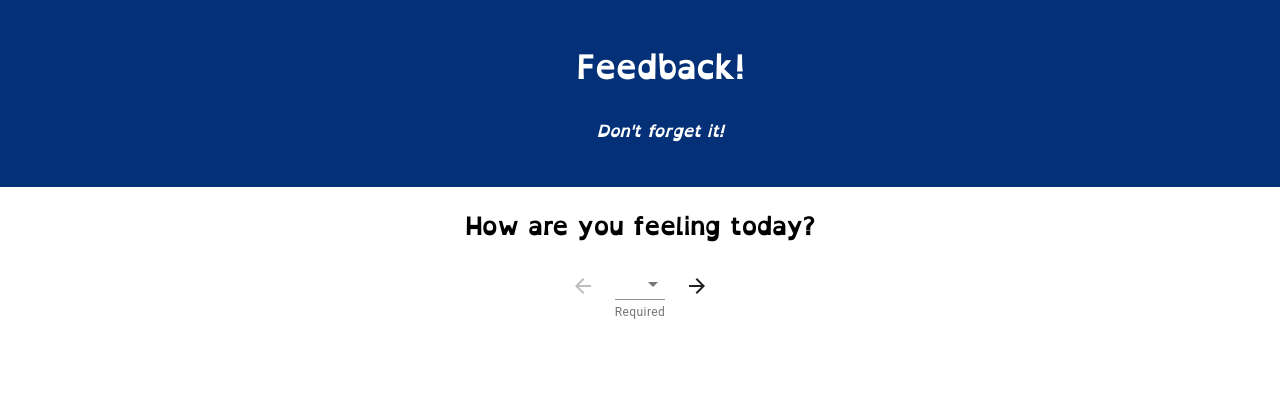
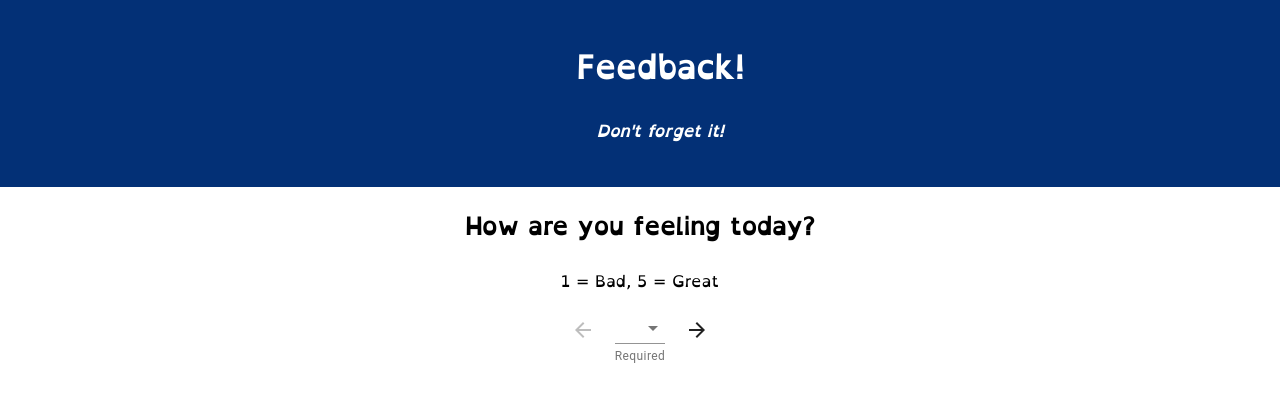
Before and after one commit to unomaas/redux-feedback-loop, a React (Create React App) app: page /#/ in a window 1280 px wide. Shown: the top 398 px of the page. Built offline with nearby package versions, Linux system fonts and the light colour scheme.

Commit message:
Took out comment validation requirement, added 1-5 clarification.

```diff
--- a/src/components/Question1/Question1.jsx
+++ b/src/components/Question1/Question1.jsx
@@ -42,6 +42,7 @@ export default function Question1() {
   return (
     <div className="question-wrapper">
       <h2>How are you feeling today?</h2>
+      <p>1 = Bad, 5 = Great</p>
 
       <div className="question-form">
         <form onSubmit={handleSubmit}>
--- a/src/components/Question2/Question2.jsx
+++ b/src/components/Question2/Question2.jsx
@@ -49,6 +49,8 @@ export default function Question2() {
   return (
     <div className="question-wrapper">
       <h2>How well are you understanding the content?</h2>
+      <p>1 = Bad, 5 = Great</p>
+
 
       <div className="question-form">
         <form onSubmit={handleSubmit}>
--- a/src/components/Question3/Question3.jsx
+++ b/src/components/Question3/Question3.jsx
@@ -49,6 +49,8 @@ export default function Question3() {
   return (
     <div className="question-wrapper">
       <h2>How well are you being supported?</h2>
+      <p>1 = Bad, 5 = Great</p>
+
 
       <div className="question-form">
         <form onSubmit={handleSubmit}>
--- a/src/components/Question4/Question4.jsx
+++ b/src/components/Question4/Question4.jsx
@@ -48,7 +48,9 @@ export default function Question4() {
   // ⬇ Rendering:
   return (
     <div className="question-wrapper">
-      <h2>Any comments you want to leave?</h2>
+      <h2>Any comments you'd like to leave?</h2>
+      <p>It's not required.</p>
+
 
       <div className="question-form">
         <form onSubmit={handleSubmit}>
@@ -56,10 +58,8 @@ export default function Question4() {
             <ArrowBackIcon />
           </Button>
           <TextField
-            required
             defaultValue=""
             onChange={event => setComment(event.target.value)}
-            helperText="Required"
           >
           </TextField>
           <Button type="submit">
```
